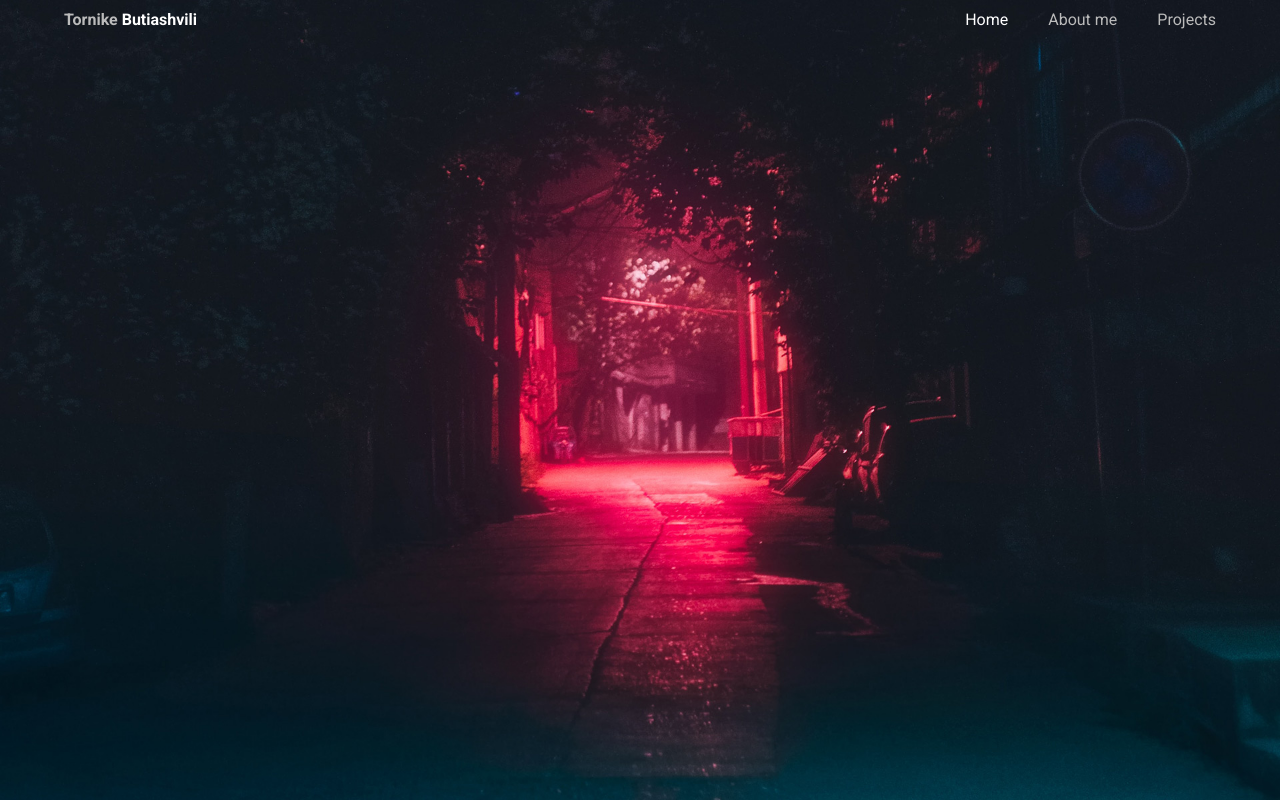
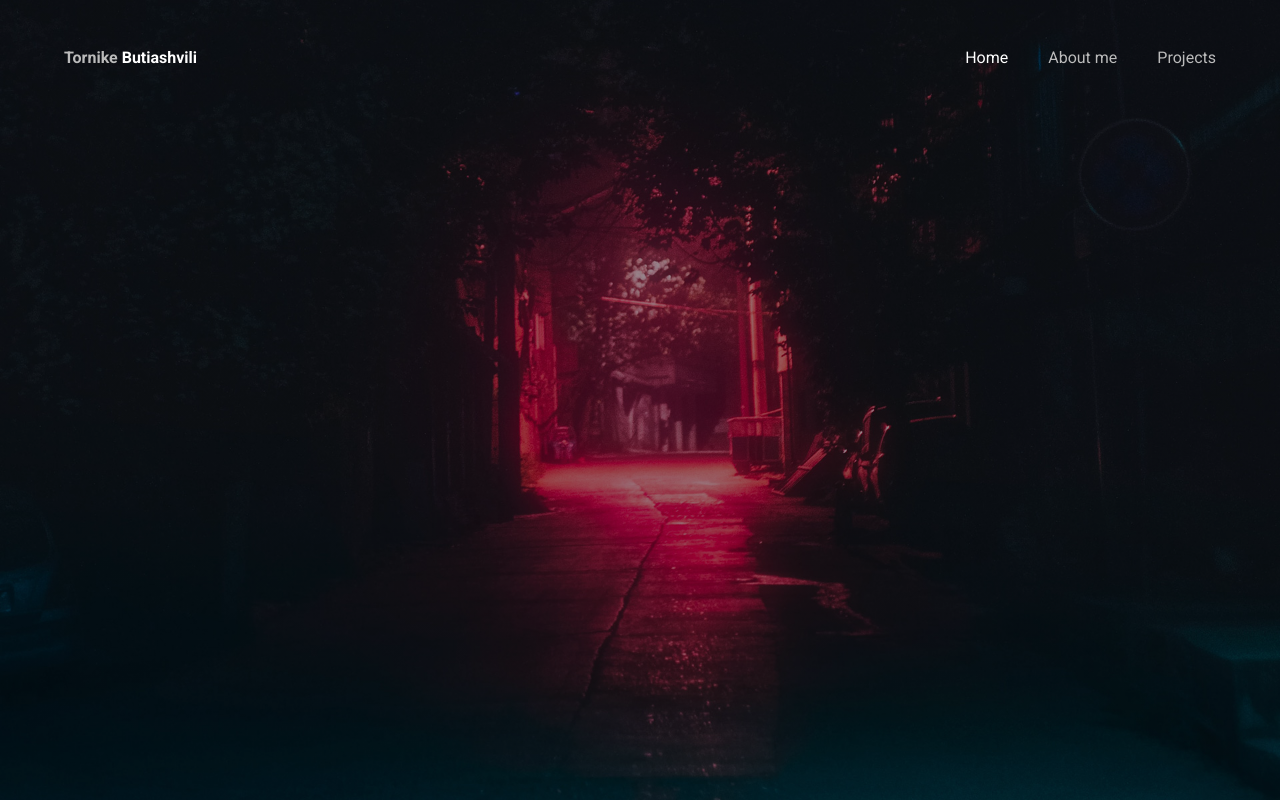
Before and after one commit to tornike2002/Portfolio, a React (Vite) app: page / in a window 1280 px wide. Built offline with nearby package versions, Linux system fonts and the light colour scheme.

Commit message:
added bg cover

```diff
--- a/src/components/home/Home.tsx
+++ b/src/components/home/Home.tsx
@@ -18,7 +18,9 @@
 const HomeContainer = styled.div`
   height: 100vh;
   max-width: 100%;
-  background: url(${homeBg});
+  background: linear-gradient(rgba(0, 0, 0, 0.4), rgba(0, 0, 0, 0.4)),
+    url(${homeBg});
   background-size: cover;
   background-position: center;
+  background-repeat: no-repeat;
 `;
--- a/src/components/navbar/Navbar.tsx
+++ b/src/components/navbar/Navbar.tsx
@@ -19,6 +19,7 @@
 
 const Nav = styled.nav`
   margin: 0 5%;
+  padding-top: 3%;
   display: flex;
   justify-content: space-between;
   align-items: center;
```
